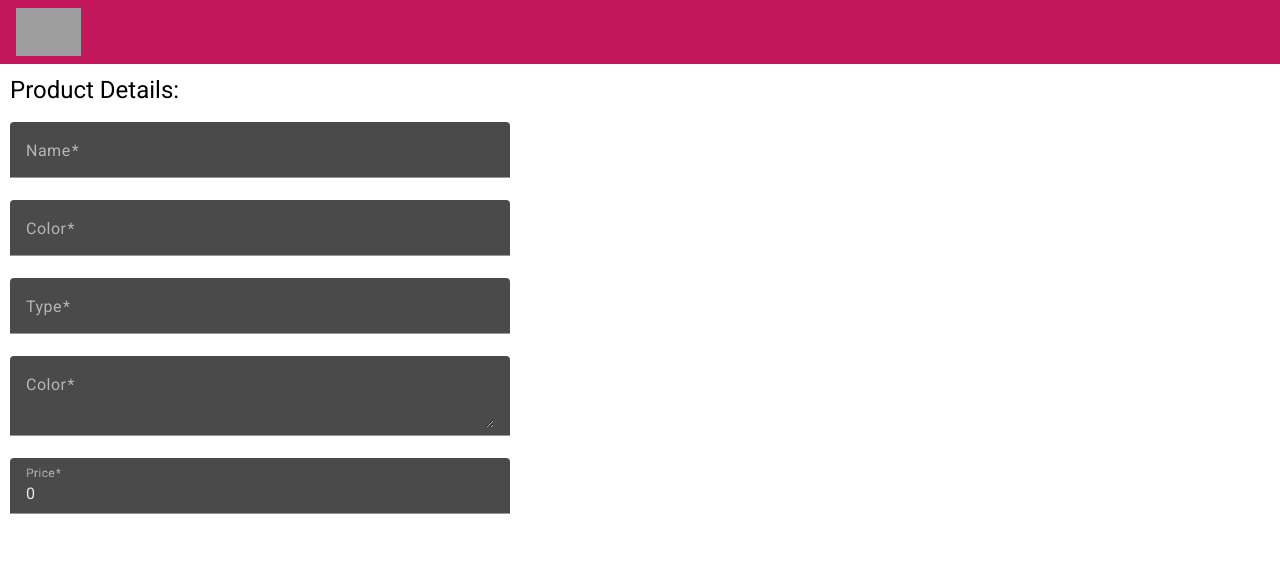
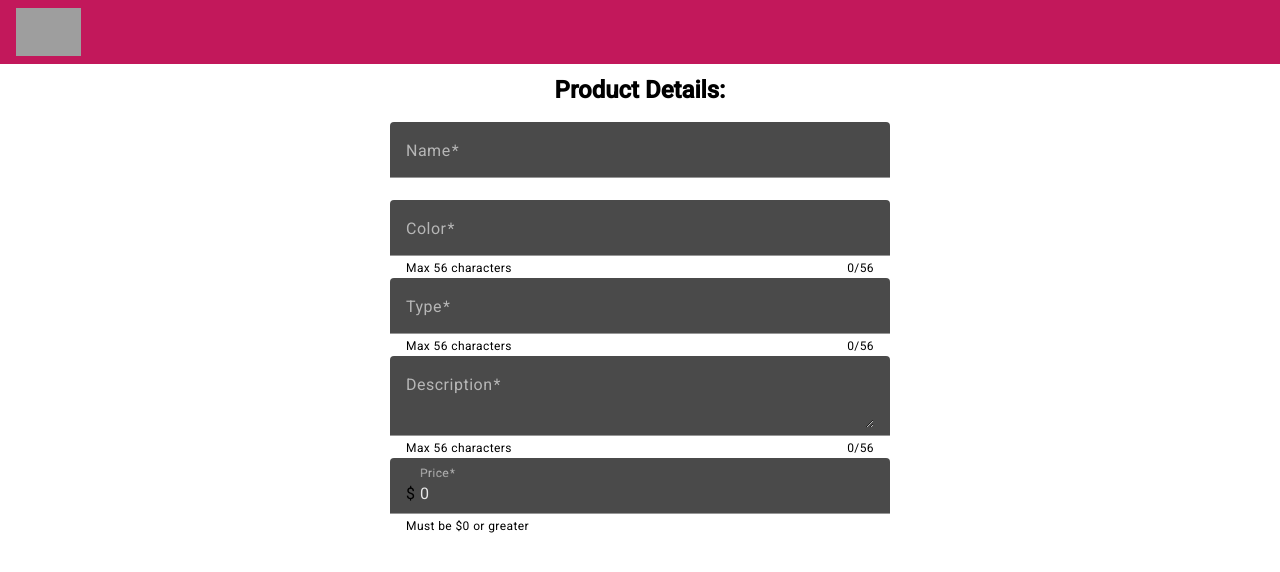
Before and after one commit to RyanGehris/ecommerce-widget, an Angular app in the folder paige-denim/: page /product-detail in a window 1280 px wide. Shown: the top 572 px of the page. Built offline with nearby package versions, Linux system fonts and the light colour scheme; data requests are answered from the project's data file; grey boxes are pictures that could not be loaded.

Commit message:
added styling changes to both product-list and product-detail component

```diff
--- a/paige-denim/server/db.json
+++ b/paige-denim/server/db.json
@@ -5,7 +5,7 @@
       "sku": "dksl-0293",
       "name": "Mayslie Dress - Black",
       "type": "dress",
-      "description": "An eas",
+      "description": "An easy does it.",
       "color": "black",
       "price": 229
     },
@@ -19,20 +19,11 @@
       "price": 229
     },
     {
-      "id": "123897917321246",
-      "sku": "jdwk-8377",
-      "name": "Romy - Vintage Ivy Green",
-      "type": "pant",
-      "description": "Trouser-dressing continues to trend and we love this easy-going, yet elevated version.",
-      "color": "green",
-      "price": 209
-    },
-    {
       "id": "123897917321247",
       "sku": "jjdk-3663",
       "name": "Amber - Seawater Distressed",
       "type": "pant",
-      "description": "Your new everyday jean. Crafted in PAIGE Vintage denim with a mid-rise waist, this straight leg pair creates a streamlined look in the perfect medium blue wash with natural distressing",
+      "description": "Youstreamlined lo",
       "color": "blue",
       "price": 219
     },
--- a/paige-denim/src/app/app.module.ts
+++ b/paige-denim/src/app/app.module.ts
@@ -9,15 +9,17 @@ import { ProductListComponent } from './product-list/product-list.component';
 import { ProductDetailComponent } from './product-detail/product-detail.component';
 import { FormsModule } from '@angular/forms';
 import { HttpClientModule } from '@angular/common/http';
+import { MatSelectModule } from '@angular/material/select';
 
 @NgModule({
   declarations: [AppComponent, ProductListComponent, ProductDetailComponent],
   imports: [
+    AppRoutingModule,
     BrowserModule,
-    AppRoutingModule,
     BrowserAnimationsModule,
+    FormsModule,
     HttpClientModule,
-    FormsModule,
+    MatSelectModule,
     MaterialModule,
   ],
   providers: [HttpClientModule],
--- a/paige-denim/src/app/product-detail/product-detail.component.html
+++ b/paige-denim/src/app/product-detail/product-detail.component.html
@@ -1,8 +1,8 @@
 <h1>Product Details: {{ productDetail.name }}</h1>
-
+<div class="center">
   <form
     #form="ngForm"
-  class="details-form"
+    class="details-form center"
     (ngSubmit)="updateDetails(currentProductDetail)"
   >
     <mat-form-field class="details-full-width">
@@ -28,6 +28,10 @@
         maxlength="56"
         required
       />
+      <mat-hint align="start">Max 56 characters</mat-hint>
+      <mat-hint align="end"
+        >{{ currentProductDetail.color.length }}/56</mat-hint
+      >
     </mat-form-field>
 
     <mat-form-field class="details-full-width">
@@ -41,10 +45,12 @@
         maxlength="56"
         required
       />
+      <mat-hint align="start">Max 56 characters</mat-hint>
+      <mat-hint align="end">{{ currentProductDetail.type.length }}/56</mat-hint>
     </mat-form-field>
 
     <mat-form-field class="details-full-width">
-    <mat-label>Color</mat-label>
+      <mat-label>Description</mat-label>
       <textarea
         matInput
         placeholder="Product description..."
@@ -54,6 +60,10 @@
         maxlength="56"
         required
       ></textarea>
+      <mat-hint align="start">Max 56 characters</mat-hint>
+      <mat-hint align="end"
+        >{{ currentProductDetail.description.length }}/56</mat-hint
+      >
     </mat-form-field>
 
     <mat-form-field class="details-full-width">
@@ -67,6 +77,8 @@
         min="0"
         required
       />
+      <span matTextPrefix>$&nbsp;</span>
+      <mat-hint align="start">Must be $0 or greater</mat-hint>
     </mat-form-field>
     <button
       type="submit"
@@ -77,3 +89,4 @@
       Update
     </button>
   </form>
+</div>
--- a/paige-denim/src/app/product-detail/product-detail.component.scss
+++ b/paige-denim/src/app/product-detail/product-detail.component.scss
@@ -7,3 +7,14 @@
 .details-full-width {
   width: 100%;
 }
+
+h1 {
+  text-align: center;
+  font-weight: 900;
+}
+
+.center {
+  display: flex;
+  flex-direction: column;
+  align-items: center;
+}
--- a/paige-denim/src/app/product-list/product-list.component.html
+++ b/paige-denim/src/app/product-list/product-list.component.html
@@ -1,8 +1,8 @@
 <h1>Product List</h1>
 
 <div>
-  <mat-form-field>
-    <mat-label>Filter</mat-label>
+  <mat-form-field class="full-width">
+    <mat-label>Filter by Color</mat-label>
     <input
       matInput
       (keyup)="applyFilter($event)"
--- a/paige-denim/src/app/product-list/product-list.component.scss
+++ b/paige-denim/src/app/product-list/product-list.component.scss
@@ -0,0 +1,8 @@
+.full-width {
+  width: 100%;
+}
+
+h1 {
+  text-align: center;
+  font-weight: 900;
+}
```
Lines whose indentation alone changed are shown as unchanged.
